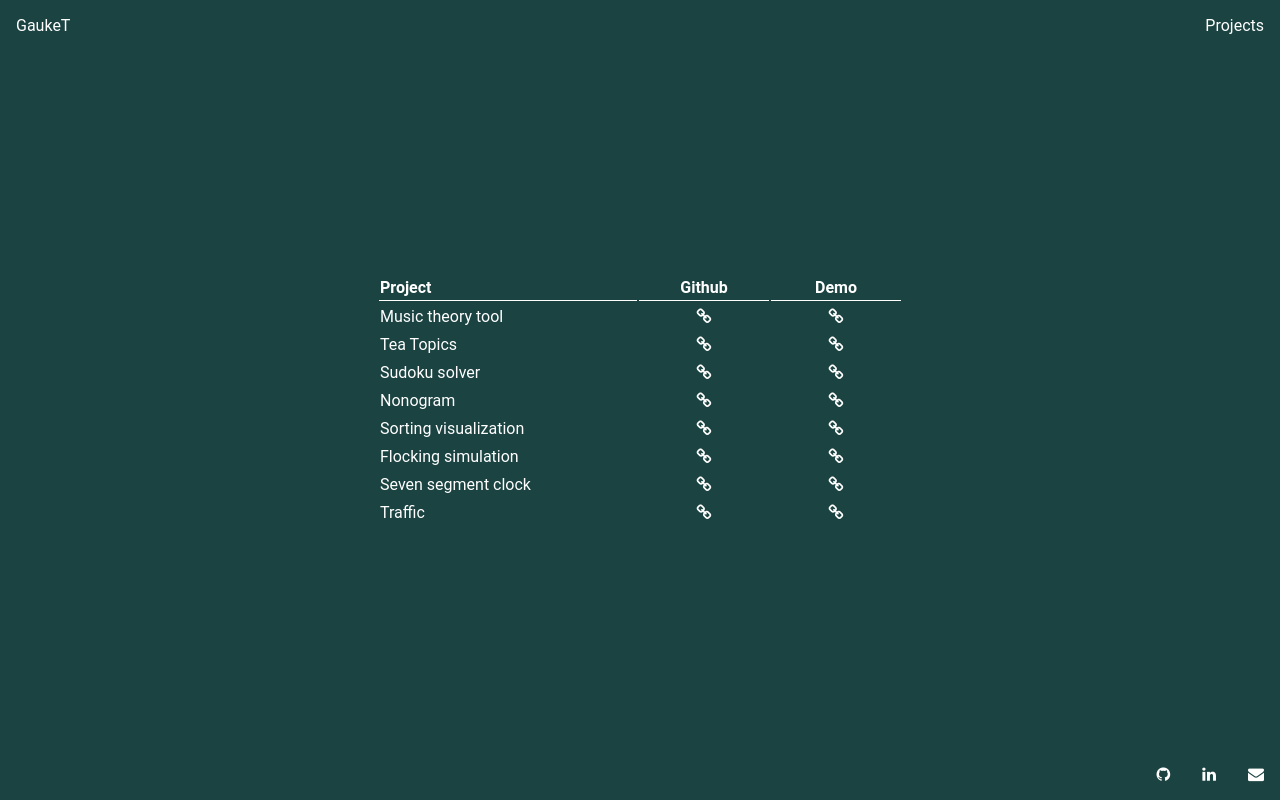
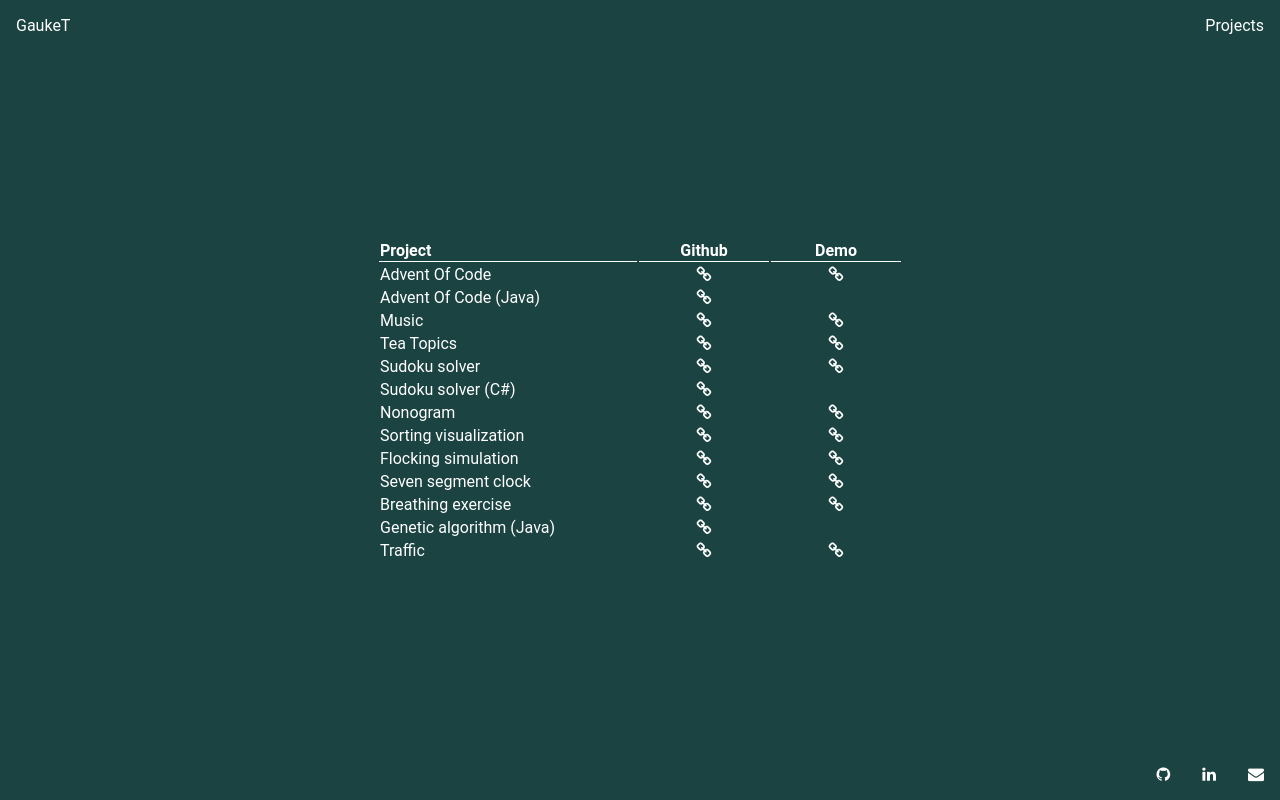
Before and after one commit to GaukeT/GaukeT.github.io, an Angular app: page /projects in a window 1280 px wide. Built offline with nearby package versions, Linux system fonts and the light colour scheme.

Commit message:
code cleanup + add new projects

```diff
--- a/src/app/app.component.html
+++ b/src/app/app.component.html
@@ -1,6 +1,6 @@
 <div class="container">
   <div class="navbar">
-    <a href="#"><span>GaukeT</span></a>
+    <a href=""><span>GaukeT</span></a>
     <a href="/projects"><span>Projects</span></a>
   </div>
 
--- a/src/app/app.component.ts
+++ b/src/app/app.component.ts
@@ -6,5 +6,4 @@ import { Component } from '@angular/core';
   styleUrls: ['./app.component.css']
 })
 export class AppComponent {
-  title = 'GaukeT.github.io';
 }
--- a/src/app/home/home.component.css
+++ b/src/app/home/home.component.css
@@ -3,13 +3,13 @@
     gap: 2rem;
 }
 
-.profile > .img {
+.img {
     display: flex;
     justify-content: center;
     align-items: center;
 }
 
-.profile > .text {
+.text {
     display: flex;
     flex-flow: column;
     justify-content: center;
@@ -29,4 +29,4 @@ img {
     .profile {
       flex-direction: column;
     }
-  }
+}
--- a/src/app/home/home.component.ts
+++ b/src/app/home/home.component.ts
@@ -1,15 +1,9 @@
-import { Component, OnInit } from '@angular/core';
+import { Component } from '@angular/core';
 
 @Component({
   selector: 'app-home',
   templateUrl: './home.component.html',
   styleUrls: ['./home.component.css']
 })
-export class HomeComponent implements OnInit {
-
-  constructor() { }
-
-  ngOnInit(): void {
-  }
-
+export class HomeComponent {
 }
--- a/src/app/projects/projects.component.html
+++ b/src/app/projects/projects.component.html
@@ -9,7 +9,7 @@
         <td><a rel="noopener" href="https://github.com/GaukeT/{{ proj.github }}/" title="{{ proj.github }}">
             <i class="fa fa-link"></i>
         </a></td>
-        <td><a rel="noopener" href="https://gauket.github.io/{{ proj.github }}/" title="{{ proj.github }}">
+        <td><a *ngIf="proj.demo" rel="noopener" href="https://gauket.github.io/{{ proj.github }}/" title="{{ proj.github }}">
             <i class="fa fa-link"></i>
         </a></td>
     </tr>
--- a/src/app/projects/projects.component.ts
+++ b/src/app/projects/projects.component.ts
@@ -1,4 +1,4 @@
-import { Component, OnInit } from '@angular/core';
+import { Component } from '@angular/core';
 
 @Component({
   selector: 'app-projects',
@@ -8,18 +8,24 @@ import { Component, OnInit } from '@angular/core';
 export class ProjectsComponent {
 
   projects: project[] = [
-    {name: "Music theory tool", github: "music"},
-    {name: "Tea Topics", github: "tea-topics"},
-    {name: "Sudoku solver", github: "sudoku-solver-js"},
-    {name: "Nonogram", github: "nonogram-js"},
-    {name: "Sorting visualization", github: "sorting-visualization"},
-    {name: "Flocking simulation", github: "flocking-simulation"},
-    {name: "Seven segment clock", github: "seven-segment-clock"},
-    {name: "Traffic", github: "traffic"}
+    {name: "Advent Of Code", github: "adventofcode", demo: true},
+    {name: "Advent Of Code (Java)", github: "adventOfCodeJava", demo: false},
+    {name: "Music", github: "music", demo: true},
+    {name: "Tea Topics", github: "tea-topics", demo: true},
+    {name: "Sudoku solver", github: "sudoku-solver-js", demo: true},
+    {name: "Sudoku solver (C#)", github: "SudokuSolver", demo: false},
+    {name: "Nonogram", github: "nonogram-js", demo: true},
+    {name: "Sorting visualization", github: "sorting-visualization", demo: true},
+    {name: "Flocking simulation", github: "flocking-simulation", demo: true},
+    {name: "Seven segment clock", github: "seven-segment-clock", demo: true},
+    {name: "Breathing exercise", github: "breathing-exercise", demo: true},
+    {name: "Genetic algorithm (Java)", github: "GeneticAlgorithm", demo: false},
+    {name: "Traffic", github: "traffic", demo: true}
   ];
 }
 
 export interface project {
   name: string;
   github: string;
+  demo: boolean;
 }
--- a/src/styles.css
+++ b/src/styles.css
@@ -17,13 +17,11 @@ html, body {
 .navbar {
     display: flex;
     justify-content: space-between;
-    /* background-color: brown; */
     margin: 1rem;
 }
 
 .content {
     display: flex;
-    /* background-color: red; */
     flex-flow: column;
     align-items: center;
     margin: 1rem;
@@ -34,7 +32,6 @@ html, body {
 }
 
 .footer {
-    /* background-color: brown; */
     display: flex;
     justify-content: flex-end;
     align-items: flex-end;
```
Also changed, not shown: src/app/home/home.component.html (+1 -1 lines), 1 other file (tests, documents, lock files or other folders).
